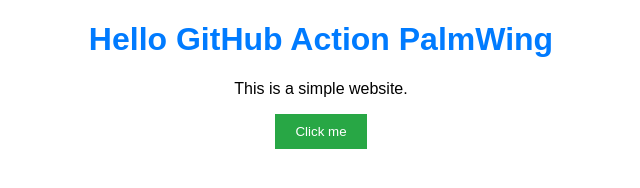
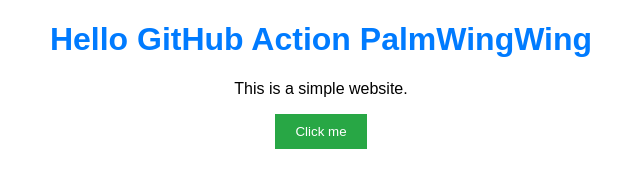
Before and after one commit to PalmWingWing/my-simple-website, a website: page index.html in a window 1280 px wide. Shown: the whole page, without its empty margins (319-959 px from the left). Drawn offline with Linux system fonts and the light colour scheme.

Commit message:
first commit2

```diff
--- a/index.html
+++ b/index.html
@@ -6,7 +6,7 @@
 </head>
 <body>
 
-<h1>Hello GitHub Action PalmWing</h1>
+<h1>Hello GitHub Action PalmWingWing</h1>
 <p>This is a simple website.</p>
 <button id="myButton">Click me</button>
 
```
